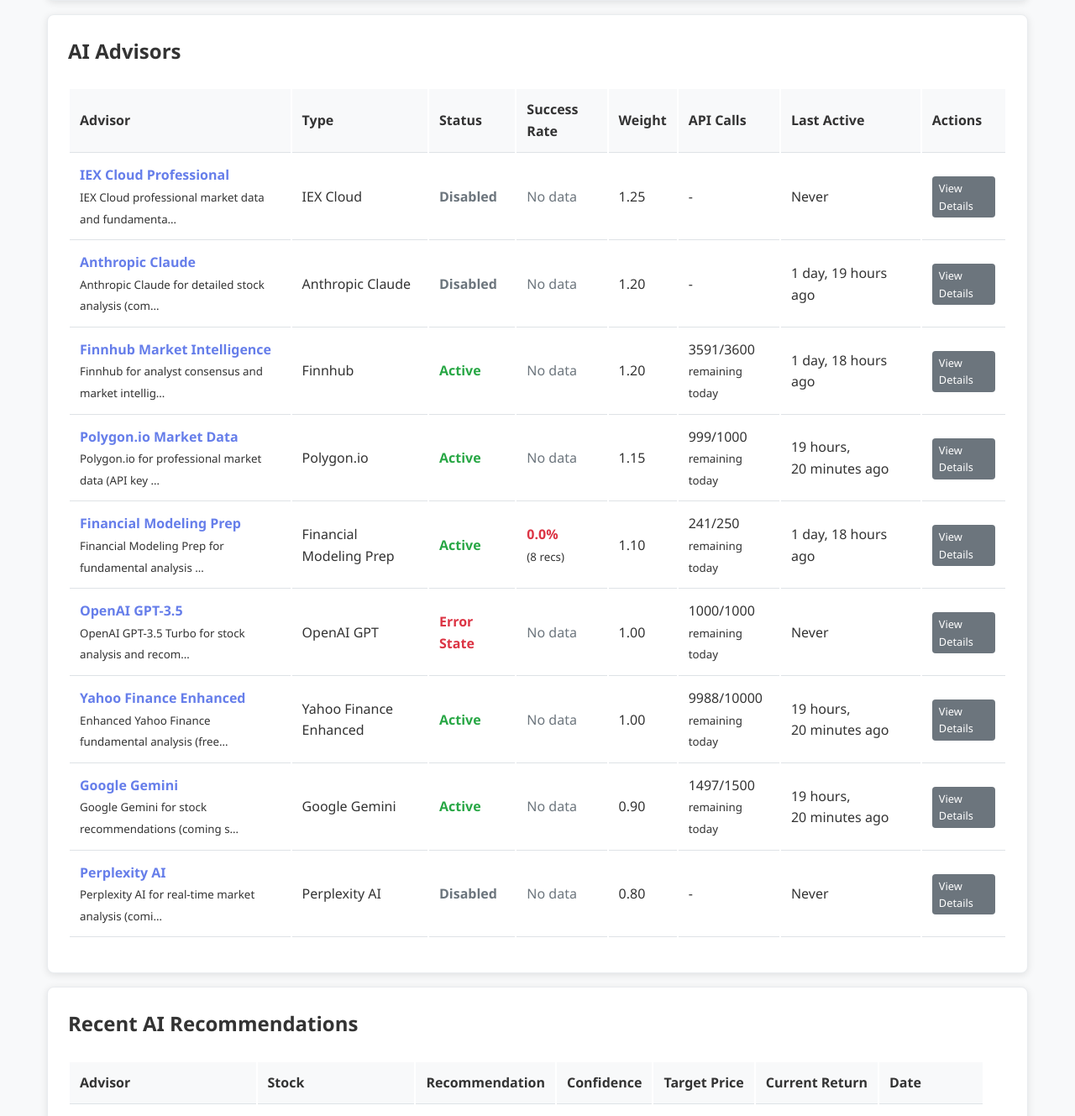
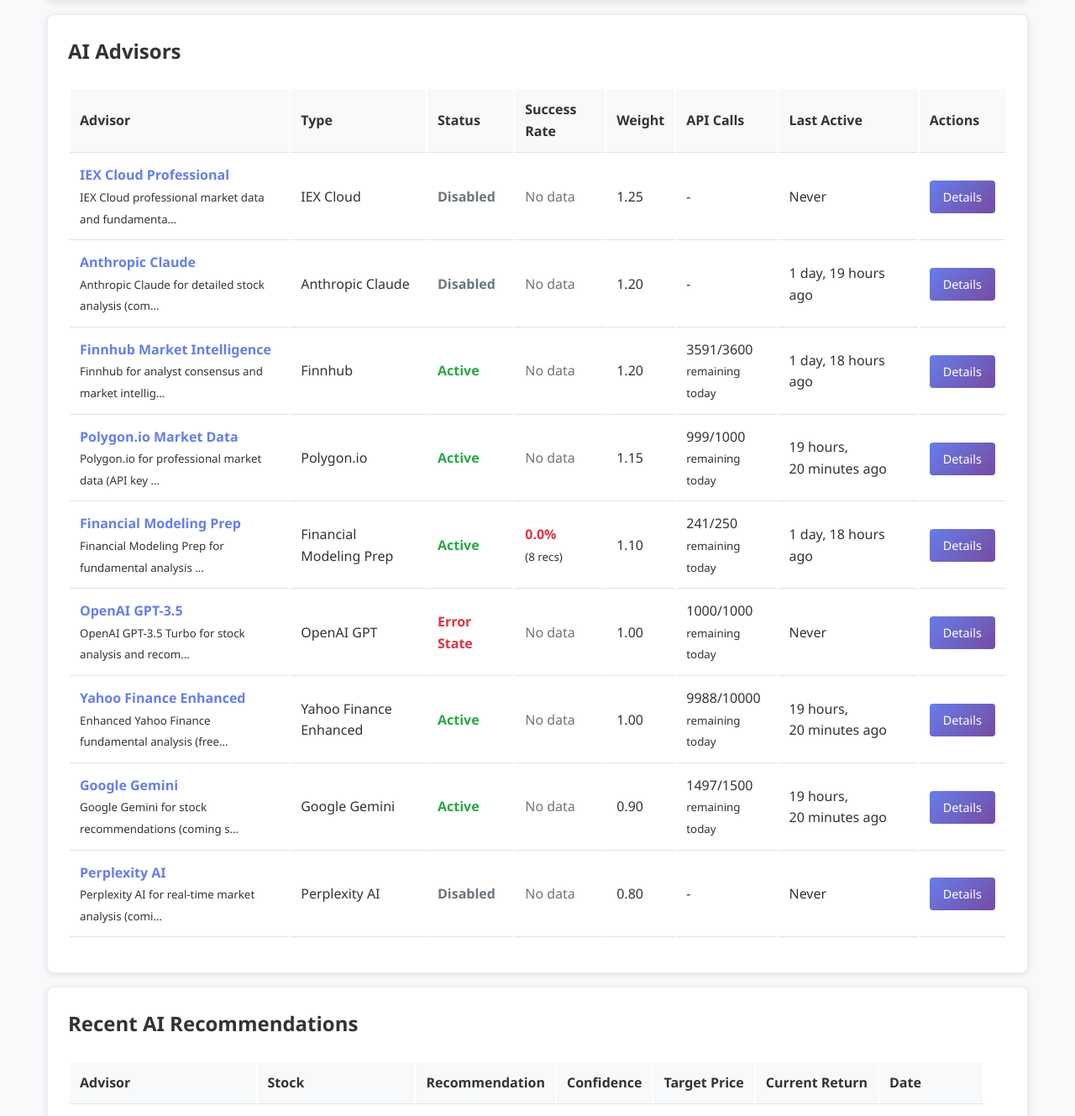
Before and after one commit to davemccarthy/aiadvisor, a Django app: page /ai-advisors/ in a window 1280 px wide. Shown: the part 454-1783 px from the top of the page at 84% size. Run offline with Django 5.2, Linux system fonts and the light colour scheme; a user stored in the database is signed in; data comes from the database, SQL or seed files in the repository; data that the repository does not hold is empty.

Commit message:
Style consistency: Update AI Advisors Details button
🎨 Button Styling Consistency:
- Changed 'View Details' to 'Details' for brevity
- Updated button styling to match portfolio table buttons
- Consistent padding (0.5rem 1rem) and font size (0.9rem)
- Professional blue background (#667eea) with white text
- Maintains visual consistency across all table action buttons

```diff
--- a/soulstrader/templates/soulstrader/ai_advisors_dashboard.html
+++ b/soulstrader/templates/soulstrader/ai_advisors_dashboard.html
@@ -96,8 +96,8 @@
                         {% endif %}
                     </td>
                     <td>
-                        <a href="{% url 'soulstrader:advisor_detail' advisor.id %}" class="btn btn-secondary" style="padding: 0.25rem 0.5rem; font-size: 0.8rem;">
-                            View Details
+                        <a href="{% url 'soulstrader:advisor_detail' advisor.id %}" class="btn" style="padding: 0.5rem 1rem; font-size: 0.9rem; background-color: #667eea; border: none; cursor: pointer; color: white; text-decoration: none;">
+                            Details
                         </a>
                     </td>
                 </tr>
```
